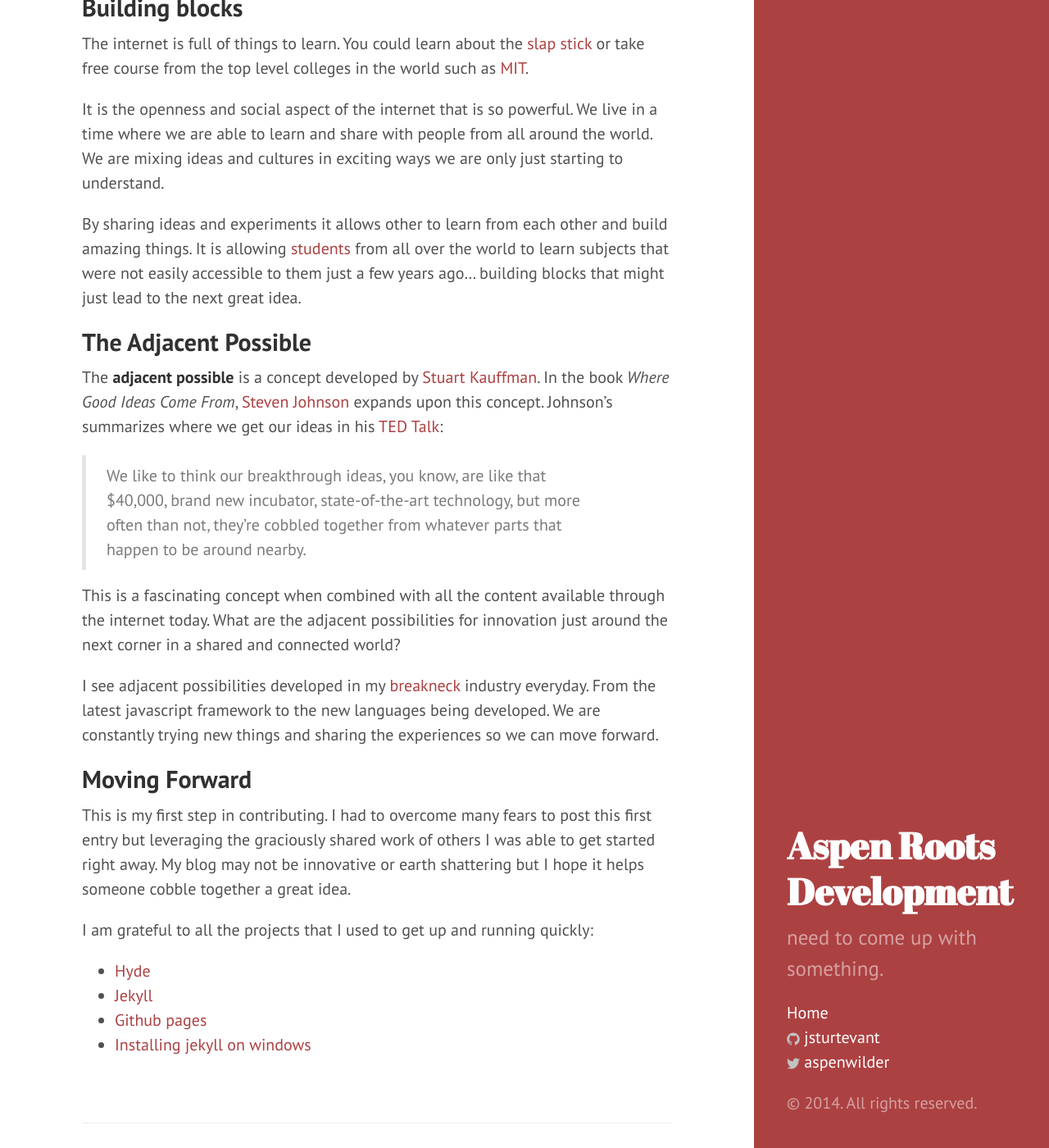
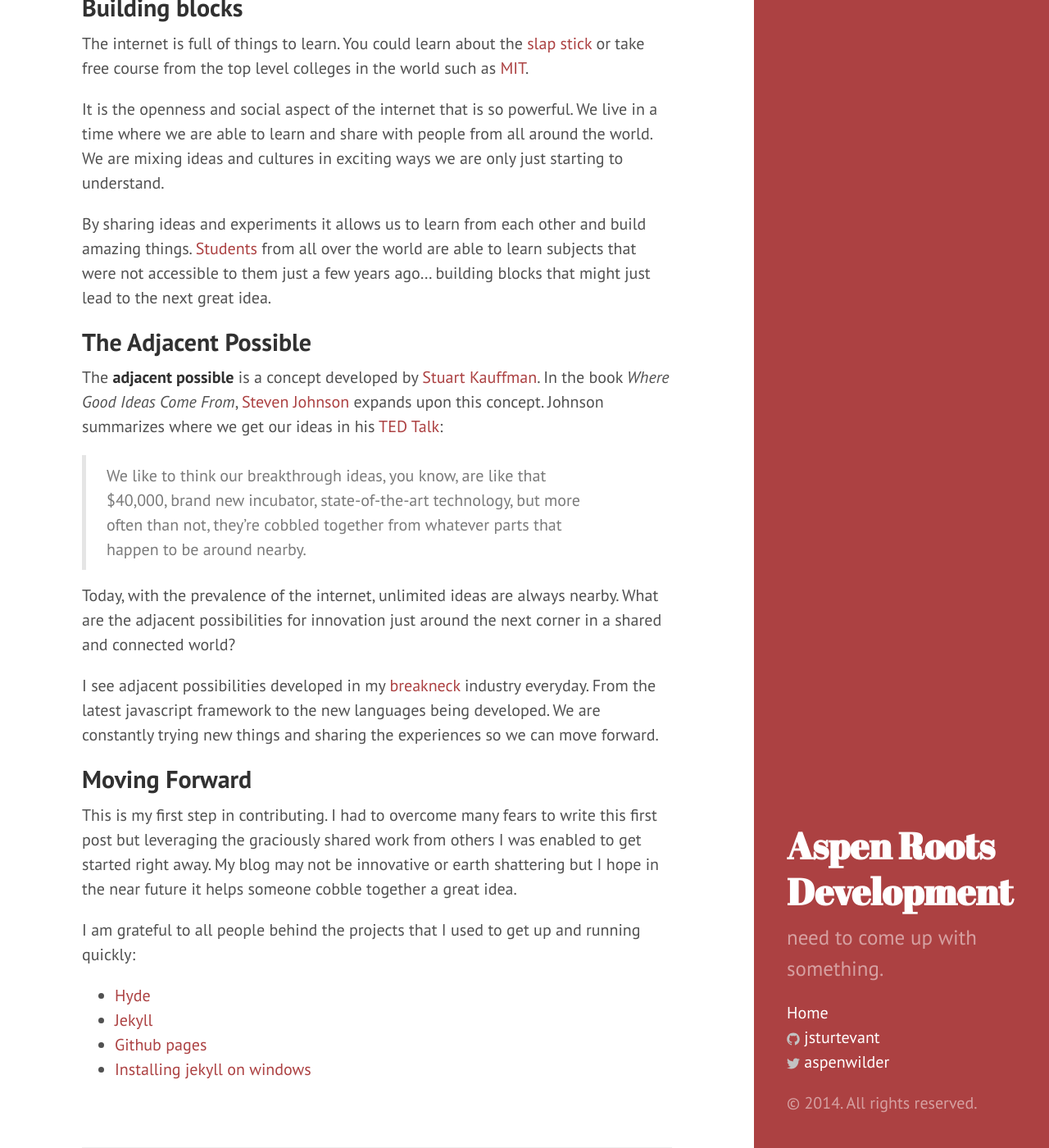
Before and after one commit to jsturtevant/jsturtevant.github.io, a Jekyll site: the page built from _posts/2014-07-18-my-first-post.markdown, in a window 1280 px wide and 1400 px high, scrolled down 410 px. Shown: the whole window at 82% size. Built offline with Jekyll 4.4.1, drawn with Linux system fonts in a browser that asks for light colours; Markdown is read by kramdown in place of the engine named in the settings; some of the changed text lies outside the part shown.

Commit message:
final draft

```diff
--- a/_posts/2014-07-18-my-first-post.markdown
+++ b/_posts/2014-07-18-my-first-post.markdown
@@ -5,7 +5,7 @@ date:   2014-07-14
 categories: jekyll
 ---
 
-I was suppose to take months to create this blog, allowing me to tell everyone *I was working on my blog*.  Months were going to go by writing my own css from scratch and coding the coolest javascript framework, maybe even writing my own [blog engine](http://blog.codinghorror.com/on-frameworkitis/).  Instead after only 2 hours of setup time I am writing my first post.  What happen?
+I was suppose to take months to create this blog, allowing me to tell everyone *I was working on my blog*.  Months were going to go by writing my own css from scratch and coding the coolest javascript framework, maybe even writing my own [blog engine](http://blog.codinghorror.com/on-frameworkitis/).  Instead, after only 2 hours of setup time I am writing my first post.  What happen?
 
 The power of building on others work.
 
@@ -14,22 +14,22 @@ The internet is full of things to learn.  You could learn about the [slap stick]
 
 It is the openness and social aspect of the internet that is so powerful.  We live in a time where we are able to learn and share with people from all around the world. We are mixing ideas and cultures in exciting ways we are only just starting to understand.
 
-By sharing ideas and experiments it allows other to learn from each other and build amazing things.  It is allowing [students](http://moocnewsandreviews.com/after-every-astronomy-book-in-pakistan-a-12-year-old-turns-to-moocs/) from all over the world to learn subjects that were not easily accessible to them just a few years ago...  building blocks that might just lead to the next great idea.
+By sharing ideas and experiments it allows us to learn from each other and build amazing things.  [Students](http://moocnewsandreviews.com/after-every-astronomy-book-in-pakistan-a-12-year-old-turns-to-moocs/) from all over the world are able to learn subjects that were not accessible to them just a few years ago...  building blocks that might just lead to the next great idea.
 
 ## The Adjacent Possible
 
-The **adjacent possible** is a concept developed by [Stuart Kauffman](http://en.wikipedia.org/wiki/Stuart_Kauffman). In the book *Where Good Ideas Come From*, [Steven Johnson](https://www.youtube.com/watch?v=NugRZGDbPFU) expands upon this concept. Johnson's summarizes where we get our ideas in his [TED Talk](http://www.ted.com/talks/steven_johnson_where_good_ideas_come_from):
+The **adjacent possible** is a concept developed by [Stuart Kauffman](http://en.wikipedia.org/wiki/Stuart_Kauffman). In the book *Where Good Ideas Come From*, [Steven Johnson](https://www.youtube.com/watch?v=NugRZGDbPFU) expands upon this concept.  Johnson summarizes where we get our ideas in his [TED Talk](http://www.ted.com/talks/steven_johnson_where_good_ideas_come_from):
 
 >We like to think our breakthrough ideas, you know, are like that $40,000, brand new incubator, state-of-the-art technology, but more often than not, they're cobbled together from whatever parts that happen to be around nearby.
 
-This is a fascinating concept when combined with all the content available through the internet today.  What are the adjacent possibilities for innovation just around the next corner in a shared and connected world?
+Today, with the prevalence of the internet, unlimited ideas are always nearby.  What are the adjacent possibilities for innovation just around the next corner in a shared and connected world?
 
 I see adjacent possibilities developed in my [breakneck](http://oclc.org/publications/nextspace/articles/issue22/whatkeepsyouupatnighttherapidpaceofchange.en.html) industry everyday.  From the latest javascript framework to the new languages being developed.  We are constantly trying new things and sharing the experiences so we can move forward.
 
 ## Moving Forward
-This is my first step in contributing.  I had to overcome many fears to post this first entry but leveraging the graciously shared work of others I was able to get started right away.  My blog may not be innovative or earth shattering but I hope it helps someone cobble together a great idea.
+This is my first step in contributing.  I had to overcome many fears to write this first post but leveraging the graciously shared work from others I was enabled to get started right away.  My blog may not be innovative or earth shattering but I hope in the near future it helps someone cobble together a great idea.
 
-I am grateful to all the projects that I used to get up and running quickly:
+I am grateful to all people behind the projects that I used to get up and running quickly:
 
 - [Hyde](http://hyde.getpoole.com/)
 - [Jekyll](http://jekyllrb.com/)
```
